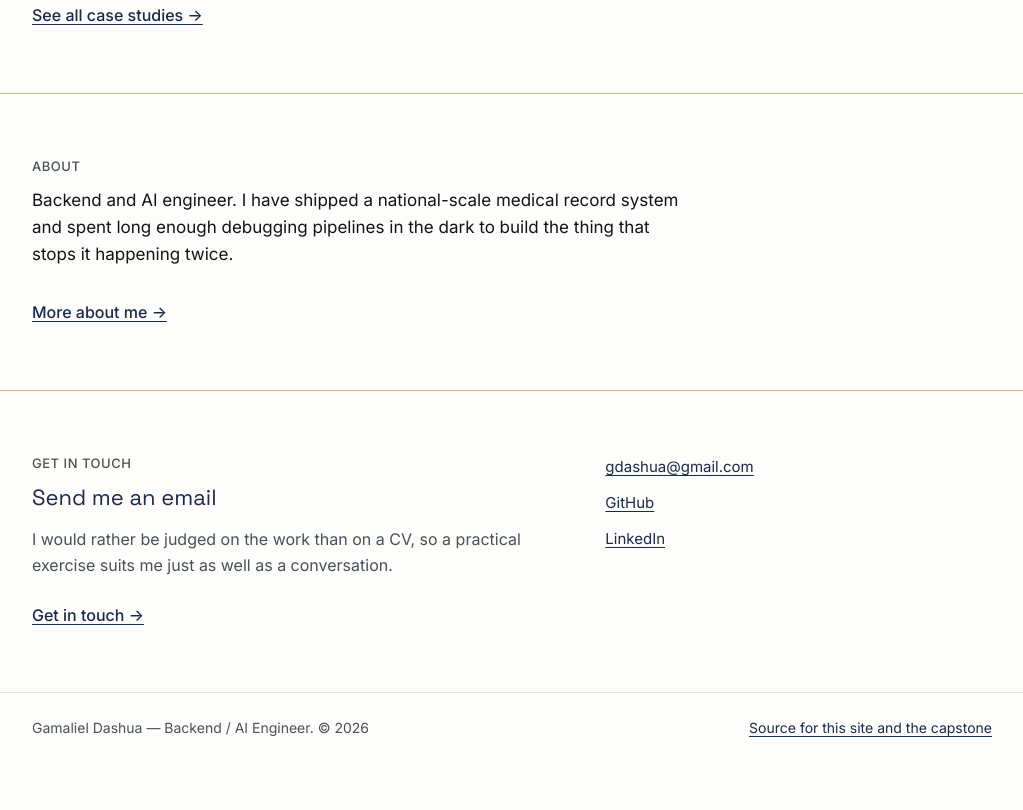
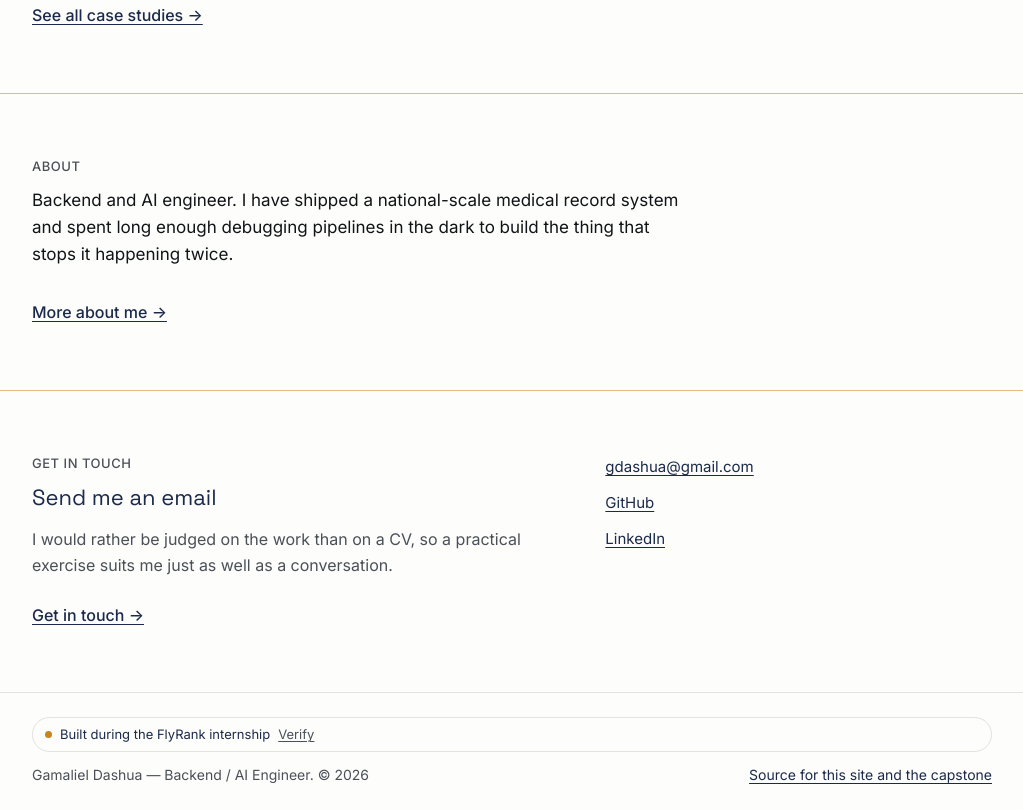
Before and after one commit to Gamey001/flyrank-capstone, an Astro site in the folder site/: page / in a window 1280 px wide. Shown: the part 2754-3564 px from the top of the page, without its empty margins (128-1151 px from the left). Before the commit the page ends 3518 px from the top, so only its background shows below. Built offline with nearby package versions, Linux system fonts and the light colour scheme; Astro itself is replaced by a stand-in of ours; a web font is replaced by a local one.

Commit message:
fix: added flyrank badge

```diff
--- a/site/src/components/Footer.astro
+++ b/site/src/components/Footer.astro
@@ -1,9 +1,16 @@
 ---
-import { site } from '../site';
+import { site, flyrank } from '../site';
 const year = new Date().getFullYear();
 ---
 <footer class="site-footer">
   <div class="wrap inner">
+    {flyrank.verifyUrl && (
+      <a class="badge" href={flyrank.verifyUrl} target="_blank" rel="noopener noreferrer">
+        <span class="dot" aria-hidden="true"></span>
+        <span>{flyrank.label}</span>
+        <span class="verb">{flyrank.verb}</span>
+      </a>
+    )}
     <p class="muted">
       {site.name} — {site.role}.
       <span class="nowrap">© {year}</span>
@@ -30,4 +37,42 @@ const year = new Date().getFullYear();
   .nowrap { white-space: nowrap; }
   .src { text-align: right; }
   @media (max-width: 560px) { .src { text-align: left; } }
+
+  /* ---- Graduate badge -------------------------------------------------- */
+  /* Takes its own line above the credit row. Amber is the dot only — the
+     label and the link affordance stay navy. */
+  .badge {
+    flex-basis: 100%;
+    inline-size: fit-content;
+    max-inline-size: 100%;
+    display: inline-flex;
+    align-items: center;
+    gap: var(--space-2);
+    padding: var(--space-2) var(--space-3);
+    border: 1px solid var(--line);
+    border-radius: 999px;
+    color: var(--navy);
+    text-decoration: none;
+    font-size: 0.8125rem;
+    line-height: 1.3;
+    transition: border-color 120ms ease;
+  }
+  .badge:hover { border-color: var(--navy); }
+
+  .dot {
+    inline-size: 7px;
+    block-size: 7px;
+    border-radius: 50%;
+    background: var(--amber);
+    flex: none;
+  }
+
+  .verb {
+    color: var(--muted);
+    text-decoration: underline;
+    text-underline-offset: 0.18em;
+    text-decoration-thickness: 1px;
+    flex: none;
+  }
+  .badge:hover .verb { color: var(--navy); text-decoration-thickness: 2px; }
 </style>
--- a/site/src/site.ts
+++ b/site/src/site.ts
@@ -34,6 +34,15 @@ export const numbers = {
   afterDebug: 'under 2 min',
 } as const;
 
+// The FlyRank graduate badge. Typed as string rather than folded into
+// `site` so the URL stays fillable; the footer renders the badge only when
+// verifyUrl is set, so an empty value never ships a broken proof link.
+export const flyrank: { verifyUrl: string; label: string; verb: string } = {
+  verifyUrl: site.capstoneRepo,
+  label: 'Built during the FlyRank internship',
+  verb: 'Verify',
+};
+
 export const testimonial: { quote: string; name: string; role: string } | undefined =
   undefined;
 
```
